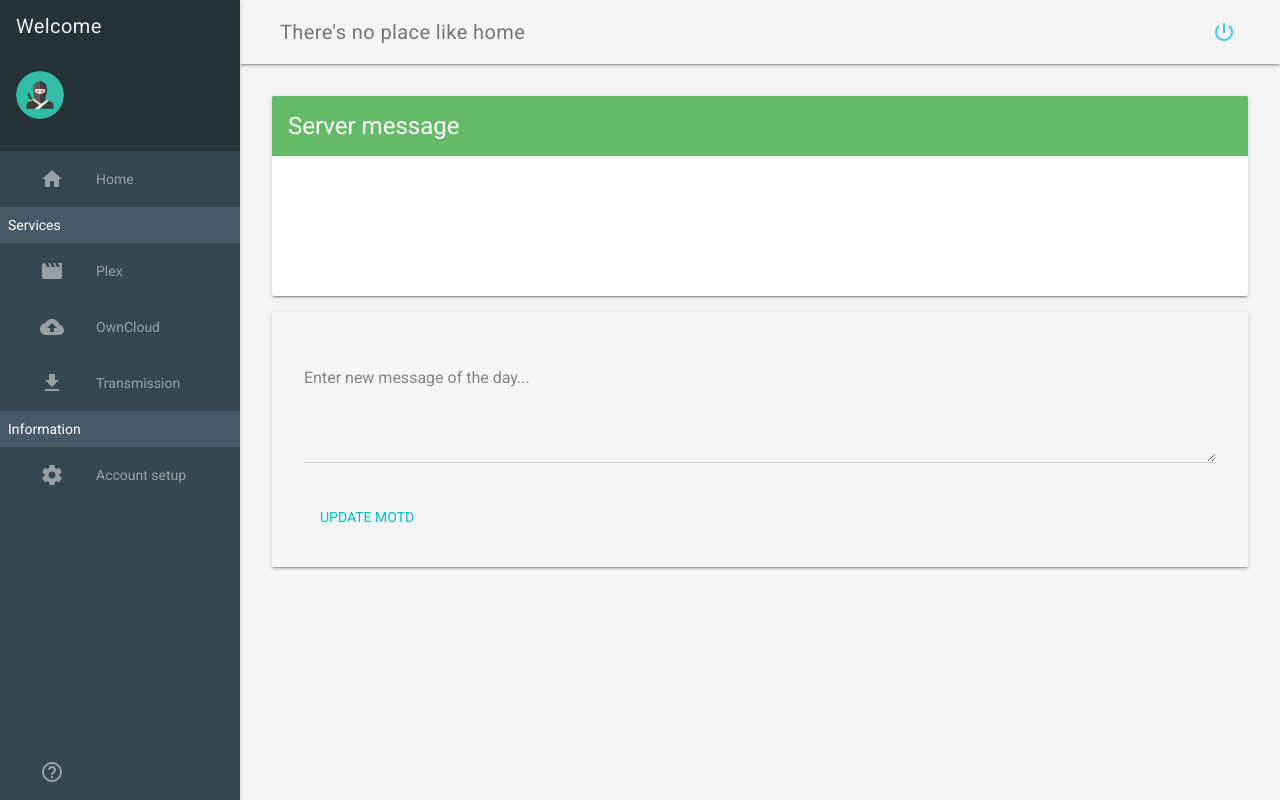
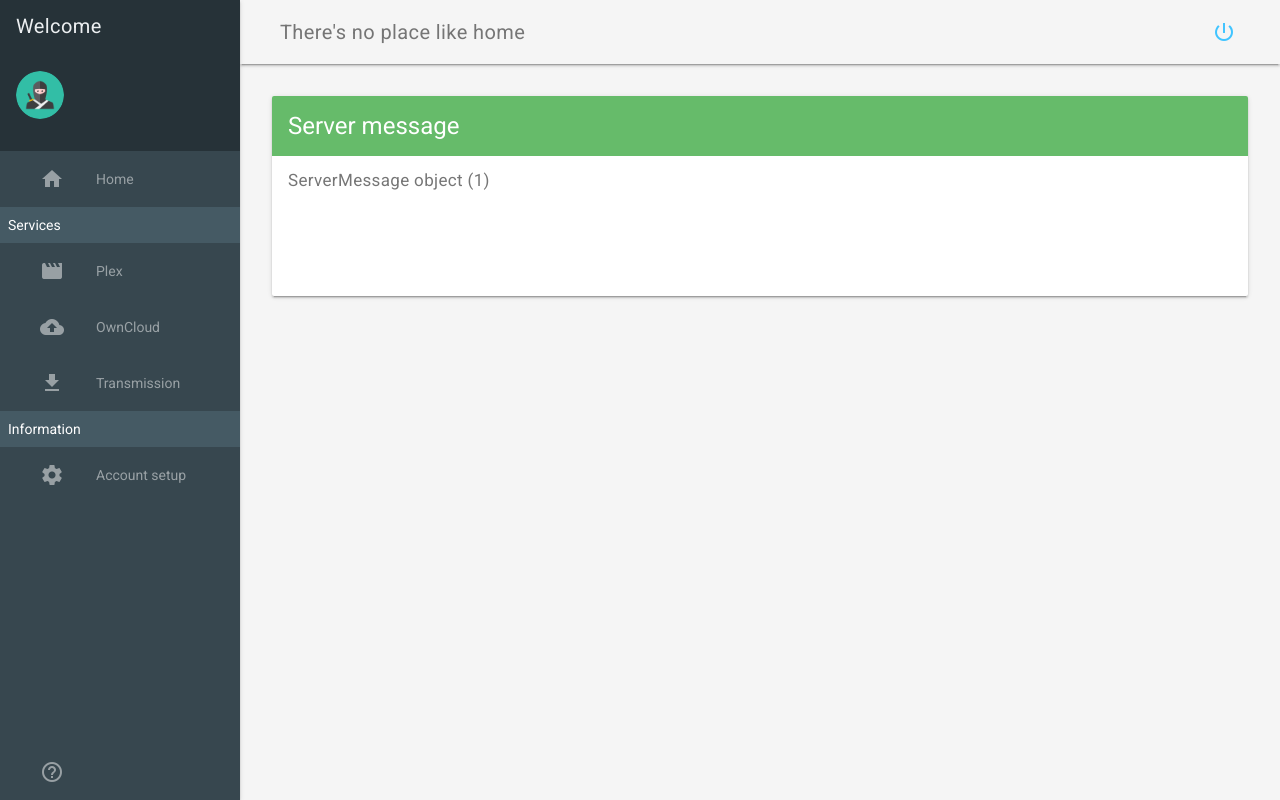
Before and after one commit to jorgii/lebaguette, a Django app: template lebaguette/templates/home/home.html in a window 1280 px wide. Run offline with Django 3.2, Linux system fonts and the light colour scheme; the template is opened without the code that fills it: values that come from a table or form of the project are taken from there, others are empty; tables that the repository leaves empty hold one stand-in row (values such as "Sample post"); parts of the project's set-up code (start-up, migrations or seed data) failed here and were passed over; some libraries are stand-ins or nearby versions.

Commit message:
integrate server message into front end

```diff
--- a/lebaguette/templates/home/home.html
+++ b/lebaguette/templates/home/home.html
@@ -24,14 +24,15 @@
               <h2 class="mdl-card__title-text">Server message</h2>
             </div>
             <div class="mdl-card__supporting-text">
-              <span class="mdl-typography--title">{{ request.home.motd }}</span>
+              <span class="mdl-typography--title">{{ latest_message }}</span>
             </div>
           </div>
+          {% if request.user.is_staff %}
           <div class="mdl-shadow--2dp mdl-cell mdl-cell--12-col mdl-grid">
-            <form action="#" class="mdl-cell mdl-cell--12-col mdl-grid">
+            <form method="post" action="{% url 'home' %}" class="mdl-cell mdl-cell--12-col mdl-grid">
               <div class="mdl-textfield mdl-js-textfield mdl-cell mdl-cell--12-col">
-                <textarea class="mdl-textfield__input" type="text" rows= "5" id="motd" ></textarea>
-                <label class="mdl-textfield__label" for="motd">Enter new message of the day...</label>
+                {{ message_form.message }}
+                <label class="mdl-textfield__label" for="id_message">Enter new message of the day...</label>
               </div>
               <div class="mdl-card__actions">
                 <a class="mdl-button mdl-button--colored mdl-js-button mdl-js-ripple-effect" data-upgraded=",MaterialButton,MaterialRipple">
@@ -40,6 +41,7 @@
               </div>
             </form>
           </div>
+          {% endif %}
         </div>
       </div>
     </main>
```
Also changed, not shown: lebaguette/home/views.py (+16 -1 lines).
